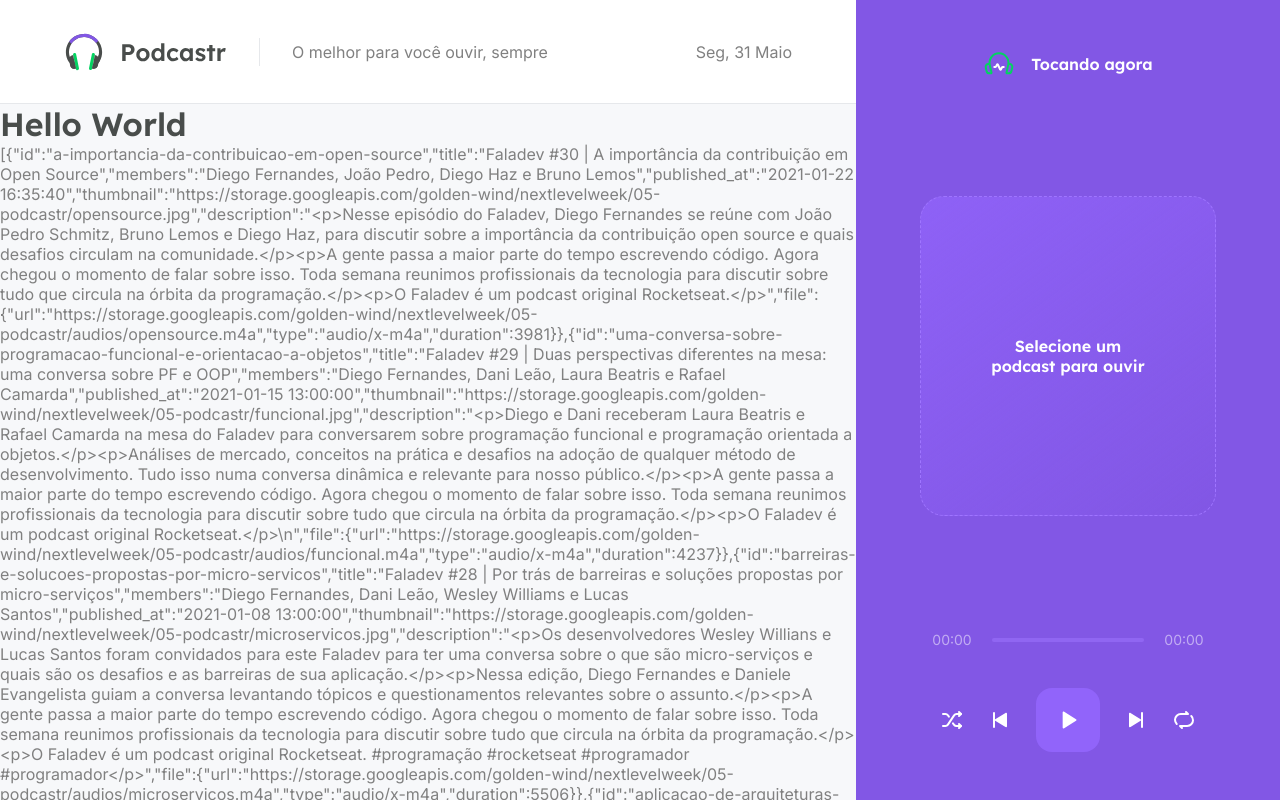
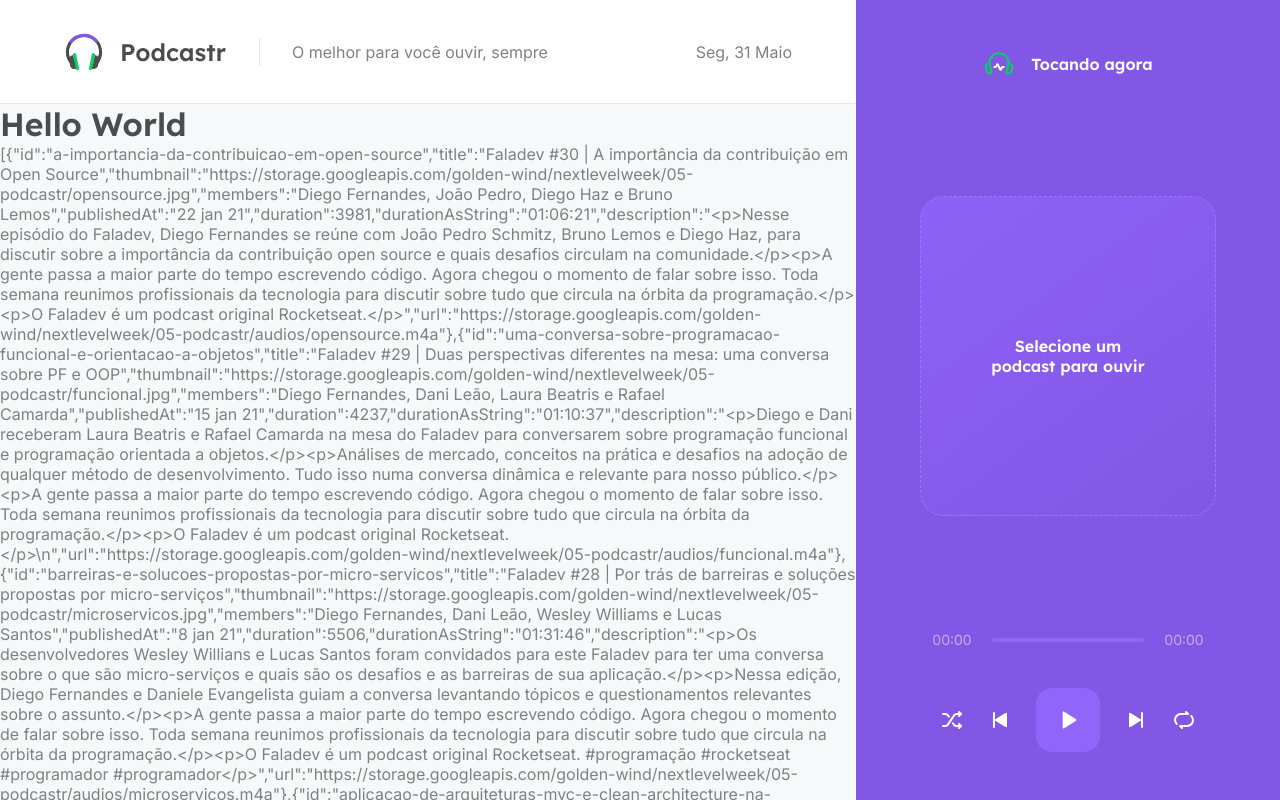
Before and after one commit to DaianeBarizon/next-level-week-5, a Next.js app in the folder podcastrnext/: page / in a window 1280 px wide. Shown: the top 800 px of the page. Built offline with nearby package versions, Linux system fonts and the light colour scheme; data requests are answered from the project's data file.

Commit message:
feat: works with api data

```diff
--- a/podcastrnext/package.json
+++ b/podcastrnext/package.json
@@ -9,6 +9,7 @@
     "server": "json-server server.json -w -d 750 -p 3333"
   },
   "dependencies": {
+    "axios": "^0.21.1",
     "date-fns": "^2.22.1",
     "next": "10.2.3",
     "react": "17.0.2",
--- a/podcastrnext/src/pages/index.tsx
+++ b/podcastrnext/src/pages/index.tsx
@@ -1,4 +1,28 @@
-export default function Home(props) {
+import { GetStaticProps } from "next";
+import { convertDurationToTimeString } from "../utils/convertDurationToTimeString";
+import { format, parseISO } from 'date-fns';
+import ptBR from 'date-fns/locale/pt-BR';
+
+import { api } from "../services/api";
+
+type Episode = {
+  id: string;
+  title: string;
+  thumbnail: string;
+  members: string;
+  duration: number;
+  durationAsString: string;
+  url: string;
+  publishedAt: string;
+}
+
+type HomeProps = {
+  episodes: Episode[]; /* Array<Episode> */
+}
+
+export default function Home(props: HomeProps) {
+  console.log(props.episodes);
+
   return (
     <div>
       <h1>Hello World</h1>
@@ -7,13 +31,32 @@
   );
 }
 
-export async function getStaticProps() {
-  const response = await fetch('http://localhost:3333/episodes');
-  const data = await response.json();
+export  const getStaticProps: GetStaticProps = async () => {
+  const { data } = await api.get('episodes', {
+    params: {
+      _limit: 12,
+      _sort: 'published_at',
+      _order: 'desc'
+    }
+  })
+
+  const episodes = data.map(episode => {
+    return {
+      id: episode.id,
+      title: episode.title,
+      thumbnail: episode.thumbnail,
+      members: episode.members,
+      publishedAt: format(parseISO(episode.published_at), 'd MMM yy', { locale: ptBR }),
+      duration: Number(episode.file.duration),
+      durationAsString: convertDurationToTimeString(Number(episode.file.duration)),
+      description: episode.description,
+      url: episode.file.url,
+    };
+  })
 
   return {
     props: {
-      episodes: data,
+      episodes,
     },
     revalidate: 60 * 60 * 8,
   }
--- /dev/null
+++ b/podcastrnext/src/services/api.ts
@@ -0,0 +1,6 @@
+
+import axios from 'axios';
+
+export const api = axios.create({
+  baseURL: 'http://localhost:3333/'
+})
--- /dev/null
+++ b/podcastrnext/src/utils/convertDurationToTimeString.ts
@@ -0,0 +1,12 @@
+
+export function convertDurationToTimeString(duration: number) {
+  const hours = Math.floor(duration / 3600)
+  const minutes = Math.floor((duration % 3600) / 60);
+  const seconds = duration % 60;
+
+  const timeString = [hours, minutes, seconds]
+    .map(unit => String(unit).padStart(2, '0'))
+    .join(':')
+
+  return timeString;
+}
```
Also changed, not shown: 1 other file (tests, documents, lock files or other folders).
